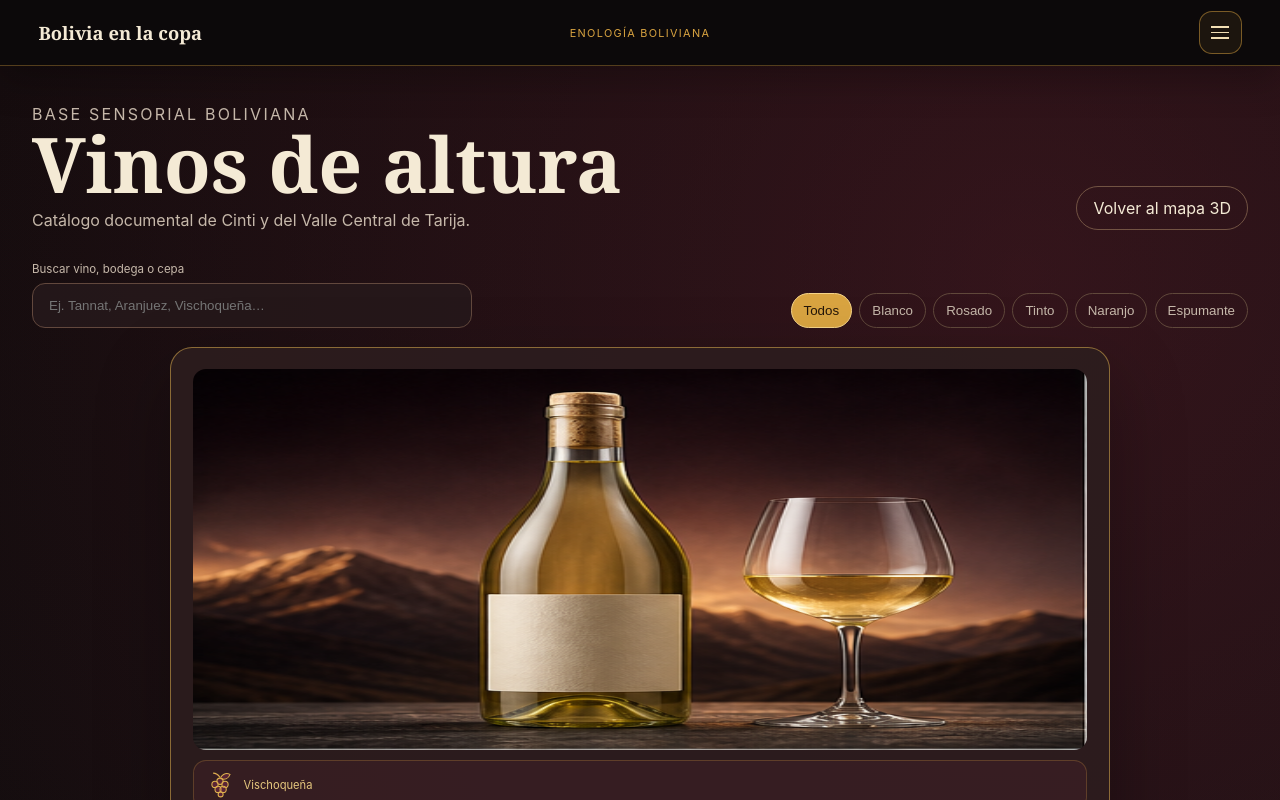
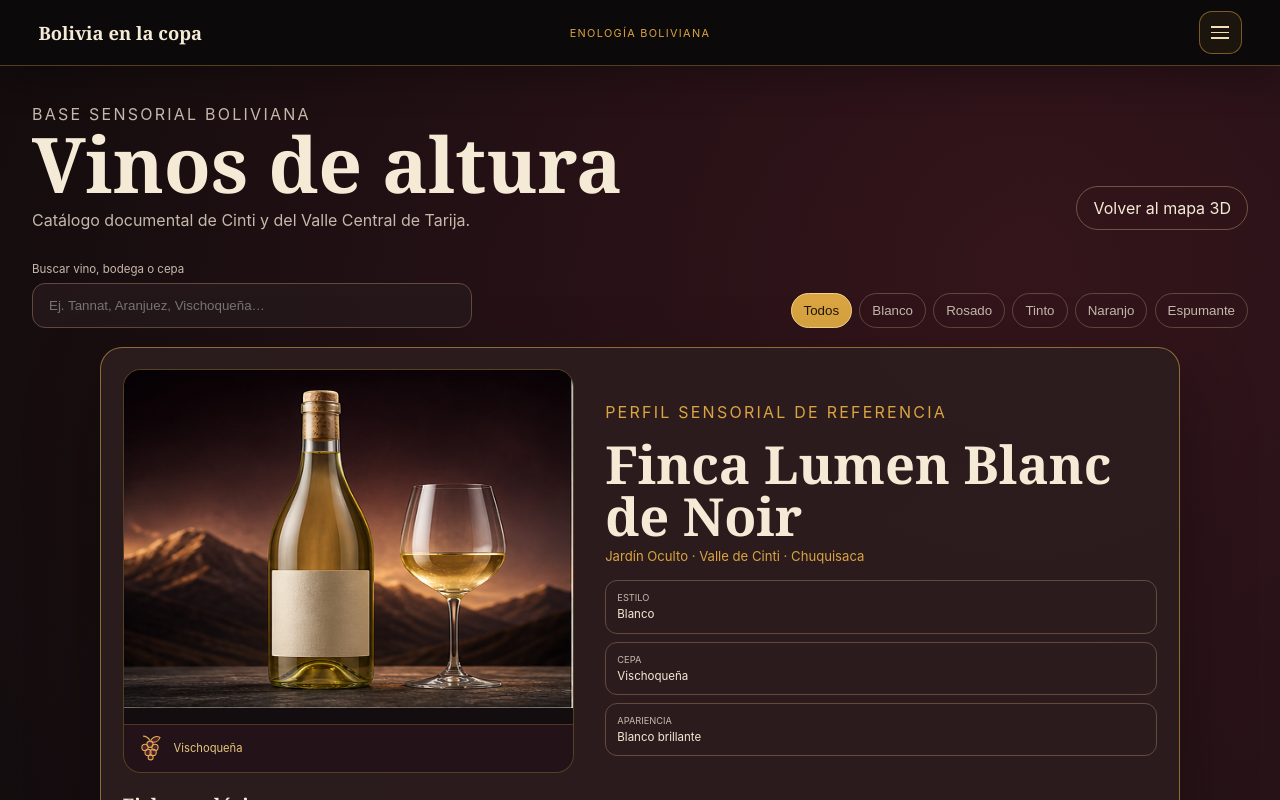
Before and after one commit to alancerDEV01/Vinos_ISara, a Next.js app in the folder apps/web/: page /vinos in a window 1280 px wide. Shown: the top 800 px of the page. Built offline with nearby package versions, Linux system fonts and the light colour scheme.

Commit message:
feat: align catalog profile media and details

```diff
--- a/apps/web/src/app/styles.css
+++ b/apps/web/src/app/styles.css
@@ -307,3 +307,23 @@ h1 { font-family: Georgia, serif; font-size: clamp(3rem, 8vw, 6.5rem); line-heig
   .catalogHeader h1,.dishHeader h1 { font-size:clamp(4rem,5vw,5.4rem); }
   .catalogPage,.dishPage { background-size:100% 100%; }
 }
+
+/* Cabecera editorial de las fichas: imagen y datos principales comparten nivel. */
+.profileLead { min-width:0; }
+.profileMedia,.profileIntro { min-width:0; }
+@media (min-width:701px) {
+  .wineProfile,.dishProfile { width:min(100%,1080px); }
+  .profileLead { display:grid; grid-template-columns:minmax(280px,.9fr) minmax(320px,1.1fr); gap:clamp(1rem,2.4vw,2rem); align-items:center; }
+  .profileMedia { overflow:hidden; border:1px solid rgba(220,174,74,.32); border-radius:18px; background:#130d0f; }
+  .profileMedia .wineArt.hero,.profileMedia .dishHero { width:100%; aspect-ratio:4/3; border-radius:0; }
+  .profileMedia .wineGrapeHero { margin:0; border-width:1px 0 0; border-radius:0; }
+  .profileIntro h2 { margin:.2rem 0 .45rem; font-size:clamp(2.35rem,4.1vw,4.15rem); line-height:.98; overflow-wrap:anywhere; }
+  .profileIntro .profileFacts { grid-template-columns:1fr; margin:1rem 0 0; }
+  .profileIntro .dishLevels { margin-top:1rem; }
+  .dishProfileBody { padding:clamp(1.1rem,2vw,1.65rem); }
+}
+@media (max-width:700px) {
+  .profileLead { display:block; }
+  .profileMedia { margin-bottom:1rem; overflow:hidden; border-radius:16px; }
+  .profileMedia .wineArt.hero,.profileMedia .dishHero { aspect-ratio:16/10; }
+}
--- a/apps/web/src/app/vinos/page.tsx
+++ b/apps/web/src/app/vinos/page.tsx
@@ -51,11 +51,15 @@ export default function WinesPage() {
           ))}
         </section>
         <aside className="wineProfile" key={active.id} ref={profileRef}>
-          <WineArt hero styleName={active.style} /><div className="wineGrapeHero"><GrapeIcon /><span>{active.grapes.join(" · ")}</span></div>
-          <p className="eyebrow">Perfil sensorial de referencia</p>
-          <h2>{active.name}</h2>
-          <p className="wineMeta">{active.winery} · {active.valley} · {active.department}</p>
-          <div className="profileFacts"><span><small>Estilo</small>{active.style}</span><span><small>Cepa</small>{active.grapes.join(", ")}</span><span><small>Apariencia</small>{active.appearance}</span></div>
+          <div className="profileLead wineProfileLead">
+            <div className="profileMedia"><WineArt hero styleName={active.style} /><div className="wineGrapeHero"><GrapeIcon /><span>{active.grapes.join(" · ")}</span></div></div>
+            <div className="profileIntro">
+              <p className="eyebrow">Perfil sensorial de referencia</p>
+              <h2>{active.name}</h2>
+              <p className="wineMeta">{active.winery} · {active.valley} · {active.department}</p>
+              <div className="profileFacts"><span><small>Estilo</small>{active.style}</span><span><small>Cepa</small>{active.grapes.join(", ")}</span><span><small>Apariencia</small>{active.appearance}</span></div>
+            </div>
+          </div>
           <section className="wineTechnical" aria-label="Ficha técnica enológica">
             <h3>Ficha enológica</h3>
             <div>
```
Also changed, not shown: apps/web/src/app/platos/page.tsx (+7 -3 lines).
